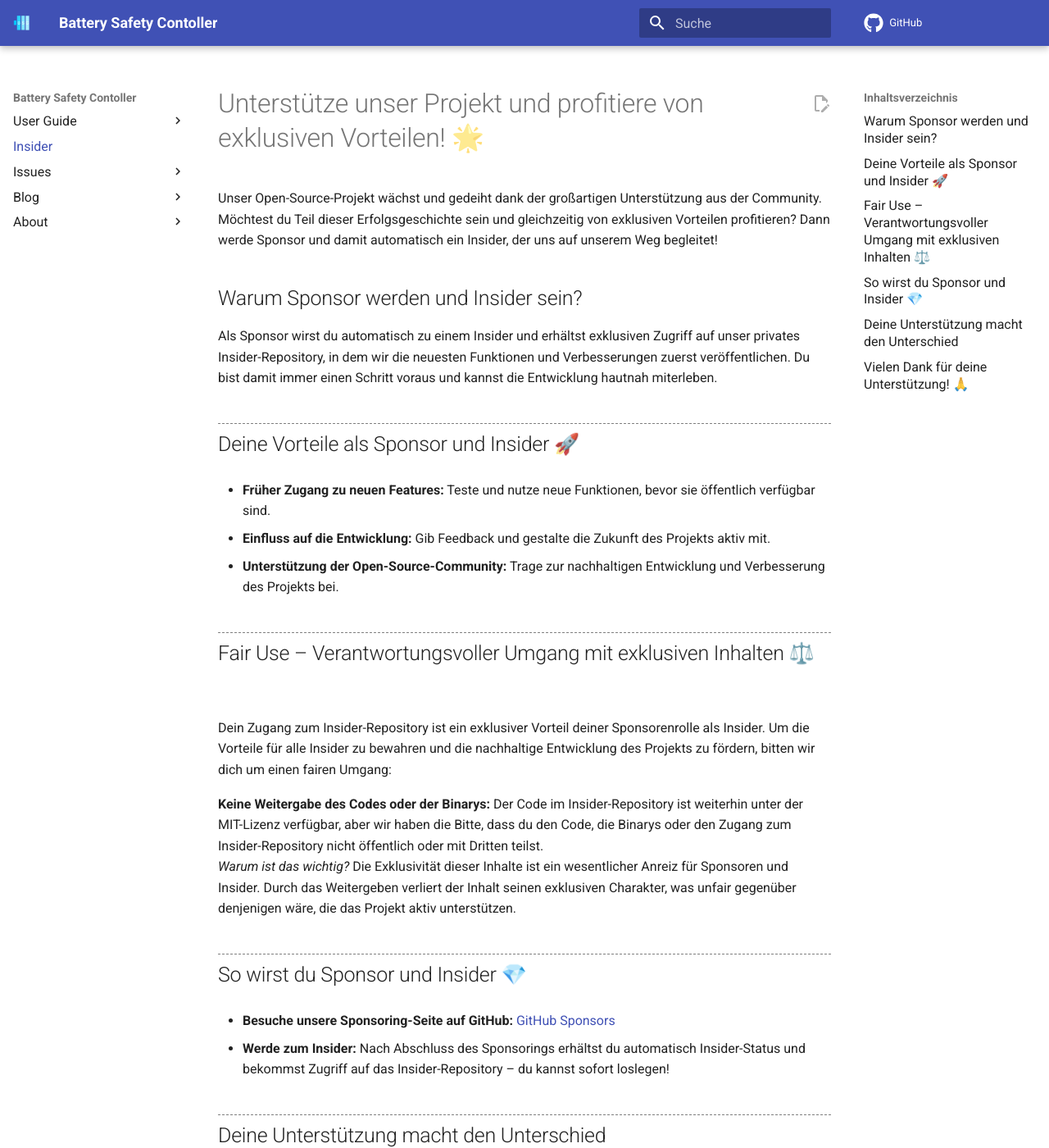
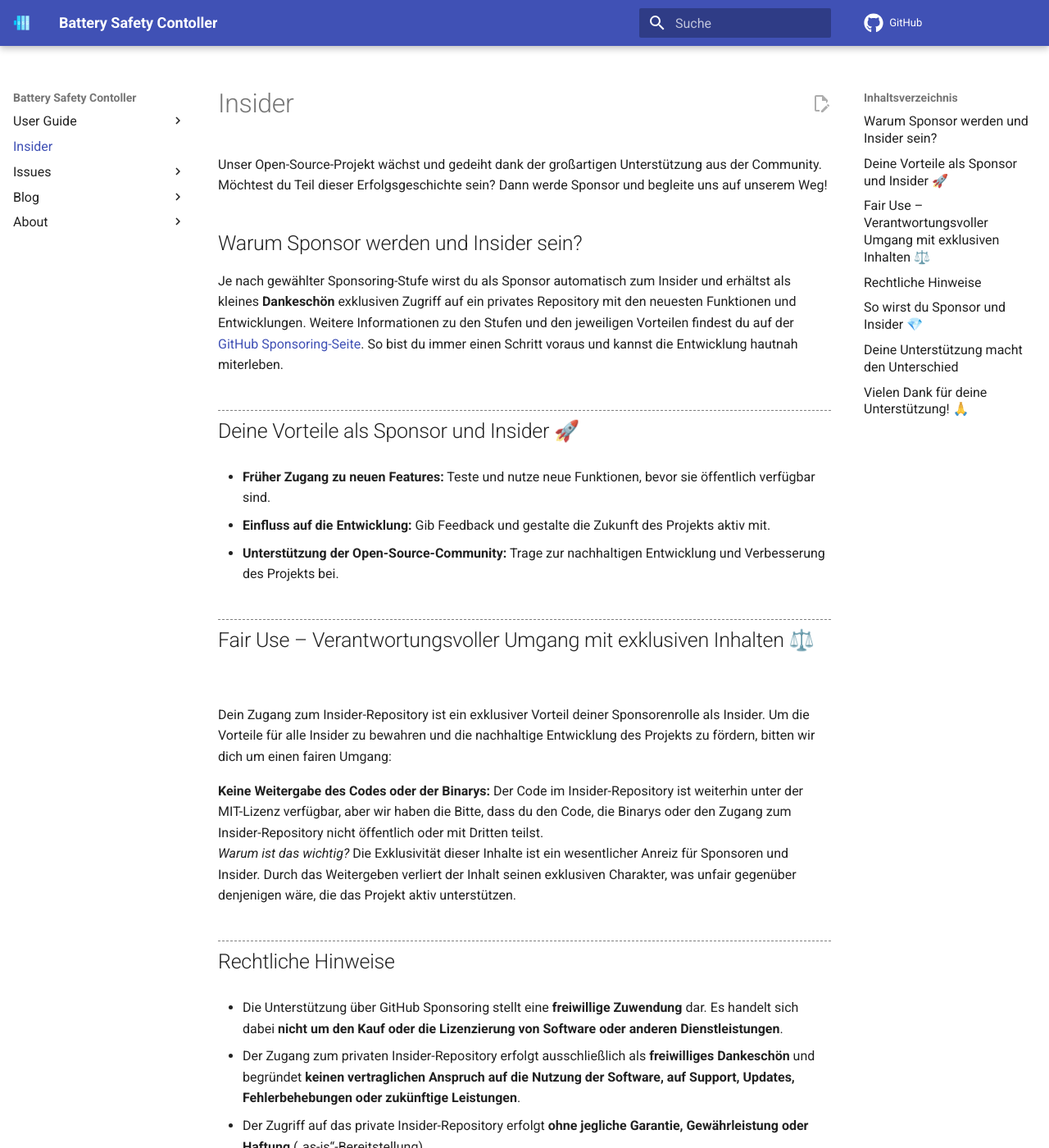
Before and after one commit to bsc-org/bsc, an MkDocs documentation site: the page built from docs/insider.md, in a window 1280 px wide and 1400 px high. Shown: the whole window at 82% size. Built offline with MkDocs 1.6.1 and Material for MkDocs 9.7.7, drawn with Linux system fonts in a browser that asks for light colours; comment, search, counter and statistics services are not loaded; some of the changed text lies outside the part shown.

Commit message:
Insider updated

```diff
--- a/docs/insider.md
+++ b/docs/insider.md
@@ -1,14 +1,14 @@
-# Unterstütze unser Projekt und profitiere von exklusiven Vorteilen! 🌟
-Unser Open-Source-Projekt wächst und gedeiht dank der großartigen Unterstützung aus der Community. Möchtest du Teil dieser Erfolgsgeschichte sein und gleichzeitig von exklusiven Vorteilen profitieren? Dann werde Sponsor und damit automatisch ein Insider, der uns auf unserem Weg begleitet!
+# Insider
+Unser Open-Source-Projekt wächst und gedeiht dank der großartigen Unterstützung aus der Community. Möchtest du Teil dieser Erfolgsgeschichte sein? Dann werde Sponsor und begleite uns auf unserem Weg!
 
 ## Warum Sponsor werden und Insider sein?
-Als Sponsor wirst du automatisch zu einem Insider und erhältst exklusiven Zugriff auf unser privates Insider-Repository, in dem wir die neuesten Funktionen und Verbesserungen zuerst veröffentlichen. Du bist damit immer einen Schritt voraus und kannst die Entwicklung hautnah miterleben.
+Je nach gewählter Sponsoring-Stufe wirst du als Sponsor automatisch zum Insider und erhältst als kleines **Dankeschön** exklusiven Zugriff auf ein privates Repository mit den neuesten Funktionen und Entwicklungen. Weitere Informationen zu den Stufen und den jeweiligen Vorteilen findest du auf der [GitHub Sponsoring-Seite](https://github.com/sponsors/shining-man). So bist du immer einen Schritt voraus und kannst die Entwicklung hautnah miterleben.
 
 ## Deine Vorteile als Sponsor und Insider 🚀
 
-* **Früher Zugang zu neuen Features:** Teste und nutze neue Funktionen, bevor sie öffentlich verfügbar sind.
-* **Einfluss auf die Entwicklung:** Gib Feedback und gestalte die Zukunft des Projekts aktiv mit.
-* **Unterstützung der Open-Source-Community:** Trage zur nachhaltigen Entwicklung und Verbesserung des Projekts bei.
+- **Früher Zugang zu neuen Features:** Teste und nutze neue Funktionen, bevor sie öffentlich verfügbar sind.
+- **Einfluss auf die Entwicklung:** Gib Feedback und gestalte die Zukunft des Projekts aktiv mit.
+- **Unterstützung der Open-Source-Community:** Trage zur nachhaltigen Entwicklung und Verbesserung des Projekts bei.
 
 ## Fair Use – Verantwortungsvoller Umgang mit exklusiven Inhalten ⚖️
 Dein Zugang zum Insider-Repository ist ein exklusiver Vorteil deiner Sponsorenrolle als Insider. Um die Vorteile für alle Insider zu bewahren und die nachhaltige Entwicklung des Projekts zu fördern, bitten wir dich um einen fairen Umgang:
@@ -16,13 +16,19 @@ Dein Zugang zum Insider-Repository ist ein exklusiver Vorteil deiner Sponsorenro
 **Keine Weitergabe des Codes oder der Binarys:**  Der Code im Insider-Repository ist weiterhin unter der MIT-Lizenz verfügbar, aber wir haben die Bitte, dass du den Code, die Binarys oder den Zugang zum Insider-Repository nicht öffentlich oder mit Dritten teilst.
 _Warum ist das wichtig?_ Die Exklusivität dieser Inhalte ist ein wesentlicher Anreiz für Sponsoren und Insider. Durch das Weitergeben verliert der Inhalt seinen exklusiven Charakter, was unfair gegenüber denjenigen wäre, die das Projekt aktiv unterstützen.
 
+## Rechtliche Hinweise
+- Die Unterstützung über GitHub Sponsoring stellt eine **freiwillige Zuwendung** dar. Es handelt sich dabei **nicht um den Kauf oder die Lizenzierung von Software oder anderen Dienstleistungen**.
+- Der Zugang zum privaten Insider-Repository erfolgt ausschließlich als **freiwilliges Dankeschön** und begründet **keinen vertraglichen Anspruch auf die Nutzung der Software, auf Support, Updates, Fehlerbehebungen oder zukünftige Leistungen**.
+- Der Zugriff auf das private Insider-Repository erfolgt **ohne jegliche Garantie, Gewährleistung oder Haftung** („as-is“-Bereitstellung).
+- Der Zugang ist an die **Dauer des Sponsorings** gebunden und kann jederzeit widerrufen werden, insbesondere bei Missbrauch oder Beendigung des Sponsorings.
+- Es besteht kein Anspruch auf Support, Updates oder bestimmte Funktionen im privaten Repository.
+- Die Nutzung der bereitgestellten Software erfolgt auf ausschließlich eigenes Risiko.
+
 ## So wirst du Sponsor und Insider 💎
-
-* **Besuche unsere Sponsoring-Seite auf GitHub:** [GitHub Sponsors](https://github.com/sponsors/shining-man)
-* **Werde zum Insider:** Nach Abschluss des Sponsorings erhältst du automatisch Insider-Status und bekommst Zugriff auf das Insider-Repository – du kannst sofort loslegen!
+- **Besuche unsere Sponsoring-Seite auf GitHub:** [GitHub Sponsors](https://github.com/sponsors/shining-man)
 
 ## Deine Unterstützung macht den Unterschied
 Mit deiner Unterstützung als Sponsor und Insider trägst du wesentlich zur Weiterentwicklung des Projekts bei. Du förderst Innovationen und Verbesserungen, von denen später die gesamte Community profitiert. Gemeinsam können wir Großartiges erreichen!
 
 ## Vielen Dank für deine Unterstützung! 🙏
-Wenn du Fragen hast oder weitere Informationen benötigst, zögere nicht, uns zu kontaktieren. Wir freuen uns darauf, dich in unserer Insider-Community willkommen zu heißen!
+Wenn du Fragen hast oder weitere Informationen benötigst, zögere nicht, uns zu kontaktieren.
```
